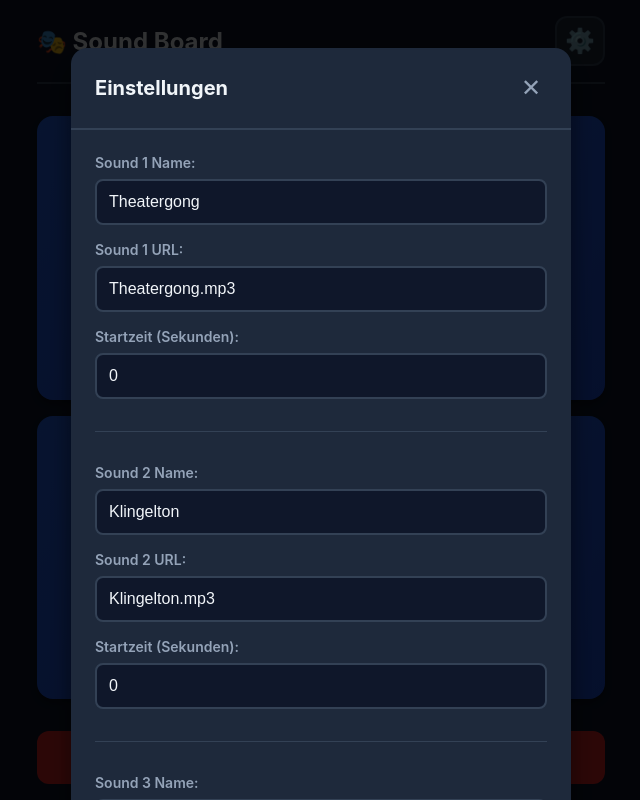
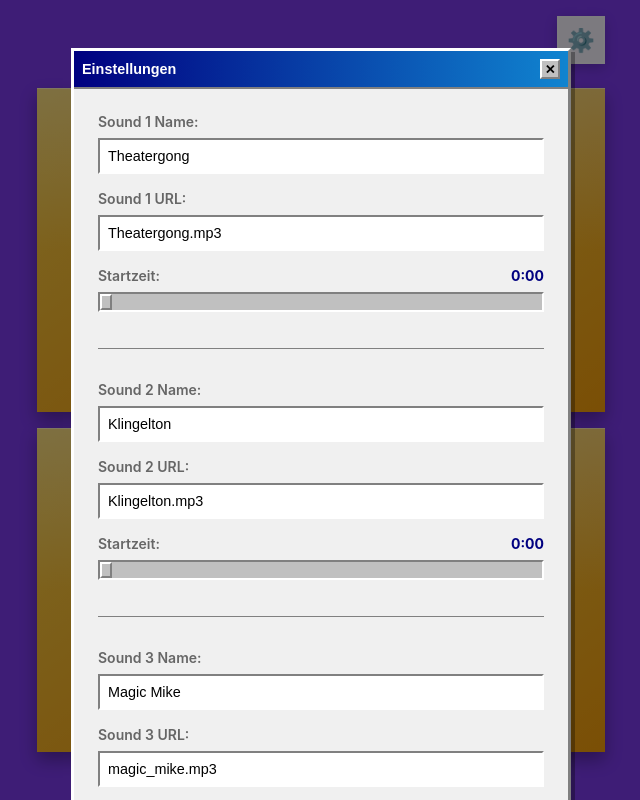
Before and after one commit to m1k3by/mini_button_app_theater_2025, a plain HTML site: page index.html in a window 1280 px wide. Both pictures are taken after a click on the button "⚙️". Shown: the whole page, without its empty margins (319-959 px from the left). Drawn offline with Linux system fonts and the light colour scheme.

Commit message:
Fancy lila Design mit kantigen Gold-Buttons, Slider-Zeitanzeige und Toggle-Funktion

```diff
--- a/app.js
+++ b/app.js
@@ -10,7 +10,7 @@ const defaultConfig = {
         { name: 'Theatergong', url: 'Theatergong.mp3', startTime: 0 },
         { name: 'Klingelton', url: 'Klingelton.mp3', startTime: 0 },
         { name: 'Magic Mike', url: 'magic_mike.mp3', startTime: 0 },
-        { name: 'Sexbomp', url: 'sexbomp.mp3', startTime: 0 }
+        { name: 'Sexbomb', url: 'sexbomb.mp3', startTime: 0 }
     ]
 };
 
@@ -49,16 +49,28 @@ function updateButtonLabels() {
     });
 }
 
-// Play sound
+// Play/Stop sound (Toggle)
 function playSound(index) {
     const sound = config.sounds[index];
+    const buttons = document.querySelectorAll('.sound-btn');
+    const button = buttons[index];
+
+    // If this button is already playing, stop it
+    if (button.classList.contains('playing')) {
+        if (currentAudio) {
+            currentAudio.pause();
+            currentAudio = null;
+        }
+        removePlayingState();
+        return;
+    }
 
     if (!sound.url) {
         alert('Bitte zuerst eine Sound-URL in den Einstellungen konfigurieren!');
         return;
     }
 
-    // Stop current audio if playing
+    // Stop any currently playing audio
     if (currentAudio) {
         currentAudio.pause();
         currentAudio = null;
@@ -67,11 +79,10 @@ function playSound(index) {
 
     // Create new audio element
     currentAudio = new Audio(sound.url);
-    currentAudio.currentTime = sound.startTime || 0;
+    const startTime = sound.startTime || 0;
 
     // Add playing state to button
-    const buttons = document.querySelectorAll('.sound-btn');
-    buttons[index].classList.add('playing');
+    button.classList.add('playing');
 
     // Remove playing state when audio ends
     currentAudio.addEventListener('ended', () => {
@@ -79,10 +90,29 @@ function playSound(index) {
         currentAudio = null;
     });
 
-    // Play audio
+    // Handle errors
+    currentAudio.addEventListener('error', (e) => {
+        console.error('Audio error:', e);
+        alert('Fehler beim Laden des Sounds!');
+        removePlayingState();
+        currentAudio = null;
+    });
+
+    // Play and seek when ready
+    currentAudio.addEventListener('loadedmetadata', () => {
+        try {
+            if (startTime > 0 && startTime < currentAudio.duration) {
+                currentAudio.currentTime = startTime;
+            }
+        } catch (e) {
+            console.log('Could not seek:', e);
+        }
+    }, { once: true });
+
+    // Start playing
     currentAudio.play().catch(error => {
-        console.error('Error playing audio:', error);
-        alert('Fehler beim Abspielen des Sounds. Bitte URL überprüfen!');
+        console.error('Play error:', error);
+        alert('Fehler beim Abspielen: ' + error.message);
         removePlayingState();
         currentAudio = null;
     });
@@ -105,6 +135,21 @@ function removePlayingState() {
     });
 }
 
+// Format seconds to MM:SS
+function formatTime(seconds) {
+    const mins = Math.floor(seconds / 60);
+    const secs = Math.floor(seconds % 60);
+    return `${mins}:${secs.toString().padStart(2, '0')}`;
+}
+
+// Update time display for slider
+function updateTimeDisplay(index, value) {
+    const display = document.getElementById(`sound${index + 1}-time`);
+    if (display) {
+        display.textContent = formatTime(value);
+    }
+}
+
 // Open settings modal
 function openSettings() {
     const modal = document.getElementById('settingsModal');
@@ -114,6 +159,7 @@ function openSettings() {
         document.getElementById(`sound${index + 1}-name`).value = sound.name || '';
         document.getElementById(`sound${index + 1}-url`).value = sound.url || '';
         document.getElementById(`sound${index + 1}-start`).value = sound.startTime || 0;
+        updateTimeDisplay(index, sound.startTime || 0);
     });
 
     modal.classList.add('active');
@@ -143,11 +189,9 @@ function saveSettings() {
         const saveBtn = document.getElementById('saveBtn');
         const originalText = saveBtn.textContent;
         saveBtn.textContent = '✓ Gespeichert!';
-        saveBtn.style.background = '#15803d';
 
         setTimeout(() => {
             saveBtn.textContent = originalText;
-            saveBtn.style.background = '';
         }, 1500);
     } else {
         alert('Fehler beim Speichern der Einstellungen!');
@@ -164,9 +208,6 @@ document.addEventListener('DOMContentLoaded', () => {
         btn.addEventListener('click', () => playSound(index));
     });
 
-    // Stop button
-    document.getElementById('stopBtn').addEventListener('click', stopSound);
-
     // Settings button
     document.getElementById('settingsBtn').addEventListener('click', openSettings);
 
@@ -175,6 +216,14 @@ document.addEventListener('DOMContentLoaded', () => {
 
     // Save button
     document.getElementById('saveBtn').addEventListener('click', saveSettings);
+
+    // Time sliders - update display in real-time
+    for (let i = 1; i <= 4; i++) {
+        const slider = document.getElementById(`sound${i}-start`);
+        slider.addEventListener('input', (e) => {
+            updateTimeDisplay(i - 1, parseFloat(e.target.value));
+        });
+    }
 
     // Close modal when clicking outside
     document.getElementById('settingsModal').addEventListener('click', (e) => {
--- a/index.html
+++ b/index.html
@@ -11,31 +11,22 @@
 <body>
     <div class="container">
         <header>
-            <h1>🎭 Sound Board</h1>
             <button class="settings-btn" id="settingsBtn">⚙️</button>
         </header>
 
         <div class="buttons-grid" id="buttonsGrid">
             <button class="sound-btn" data-sound="1">
-                <span class="btn-number">1</span>
                 <span class="btn-label" id="label1">Sound 1</span>
             </button>
             <button class="sound-btn" data-sound="2">
-                <span class="btn-number">2</span>
                 <span class="btn-label" id="label2">Sound 2</span>
             </button>
             <button class="sound-btn" data-sound="3">
-                <span class="btn-number">3</span>
                 <span class="btn-label" id="label3">Sound 3</span>
             </button>
             <button class="sound-btn" data-sound="4">
-                <span class="btn-number">4</span>
                 <span class="btn-label" id="label4">Sound 4</span>
             </button>
-        </div>
-
-        <div class="controls">
-            <button class="control-btn" id="stopBtn">⏹️ Stop</button>
         </div>
     </div>
 
@@ -54,8 +45,8 @@
                     <label for="sound1-url">Sound 1 URL:</label>
                     <input type="url" id="sound1-url" placeholder="https://...">
 
-                    <label for="sound1-start">Startzeit (Sekunden):</label>
-                    <input type="number" id="sound1-start" value="0" min="0" step="0.1">
+                    <label for="sound1-start">Startzeit: <span id="sound1-time">0:00</span></label>
+                    <input type="range" id="sound1-start" value="0" min="0" max="300" step="0.5">
                 </div>
 
                 <div class="setting-group">
@@ -65,8 +56,8 @@
                     <label for="sound2-url">Sound 2 URL:</label>
                     <input type="url" id="sound2-url" placeholder="https://...">
 
-                    <label for="sound2-start">Startzeit (Sekunden):</label>
-                    <input type="number" id="sound2-start" value="0" min="0" step="0.1">
+                    <label for="sound2-start">Startzeit: <span id="sound2-time">0:00</span></label>
+                    <input type="range" id="sound2-start" value="0" min="0" max="300" step="0.5">
                 </div>
 
                 <div class="setting-group">
@@ -76,8 +67,8 @@
                     <label for="sound3-url">Sound 3 URL:</label>
                     <input type="url" id="sound3-url" placeholder="https://...">
 
-                    <label for="sound3-start">Startzeit (Sekunden):</label>
-                    <input type="number" id="sound3-start" value="0" min="0" step="0.1">
+                    <label for="sound3-start">Startzeit: <span id="sound3-time">0:00</span></label>
+                    <input type="range" id="sound3-start" value="0" min="0" max="300" step="0.5">
                 </div>
 
                 <div class="setting-group">
@@ -87,8 +78,8 @@
                     <label for="sound4-url">Sound 4 URL:</label>
                     <input type="url" id="sound4-url" placeholder="https://...">
 
-                    <label for="sound4-start">Startzeit (Sekunden):</label>
-                    <input type="number" id="sound4-start" value="0" min="0" step="0.1">
+                    <label for="sound4-start">Startzeit: <span id="sound4-time">0:00</span></label>
+                    <input type="range" id="sound4-start" value="0" min="0" max="300" step="0.5">
                 </div>
 
                 <button class="save-btn" id="saveBtn">💾 Speichern</button>
--- a/style.css
+++ b/style.css
@@ -6,17 +6,21 @@
 }
 
 :root {
-    --primary: #2563eb;
-    --primary-hover: #1d4ed8;
-    --secondary: #64748b;
-    --danger: #dc2626;
-    --danger-hover: #b91c1c;
-    --success: #16a34a;
-    --bg: #0f172a;
-    --surface: #1e293b;
-    --text: #f1f5f9;
-    --text-muted: #94a3b8;
-    --border: #334155;
+    --primary: #4a4a4a;
+    --primary-hover: #333;
+    --secondary: #666;
+    --danger: #8b0000;
+    --danger-hover: #660000;
+    --success: #2d5016;
+    --bg: #7c3aed;
+    --surface: #f0f0f0;
+    --text: #000;
+    --text-muted: #666;
+    --border: #808080;
+    --btn-face: #c0c0c0;
+    --btn-shadow: #808080;
+    --btn-highlight: #ffffff;
+    --btn-color: #fbbf24;
 }
 
 body {
@@ -39,33 +43,28 @@ body {
 
 header {
     display: flex;
-    justify-content: space-between;
+    justify-content: flex-end;
     align-items: center;
-    margin-bottom: 2rem;
-    padding-bottom: 1rem;
-    border-bottom: 2px solid var(--border);
-}
-
-h1 {
-    font-size: 1.5rem;
-    font-weight: 700;
+    margin-bottom: 1.5rem;
 }
 
 .settings-btn {
-    background: var(--surface);
-    border: 2px solid var(--border);
-    color: var(--text);
-    font-size: 1.5rem;
-    width: 50px;
-    height: 50px;
-    border-radius: 12px;
+    background: rgba(255, 255, 255, 0.95);
+    border: 2px solid rgba(255, 255, 255, 0.3);
+    border-radius: 0;
+    color: #7c3aed;
+    font-size: 1.4rem;
+    width: 48px;
+    height: 48px;
     cursor: pointer;
+    font-family: 'Arial', sans-serif;
+    box-shadow: 0 4px 12px rgba(0, 0, 0, 0.2);
     transition: all 0.2s;
 }
 
 .settings-btn:active {
     transform: scale(0.95);
-    background: var(--border);
+    box-shadow: 0 2px 6px rgba(0, 0, 0, 0.3);
 }
 
 .buttons-grid {
@@ -77,76 +76,67 @@ h1 {
 }
 
 .sound-btn {
-    background: linear-gradient(135deg, var(--primary) 0%, var(--primary-hover) 100%);
+    background: linear-gradient(145deg, #fcd34d, #f59e0b);
     border: none;
-    border-radius: 16px;
-    color: var(--text);
-    font-size: 1rem;
-    font-weight: 600;
-    padding: 2rem 1rem;
+    border-radius: 0;
+    color: #1f2937;
+    font-size: 1.5rem;
+    font-weight: 900;
+    padding: 2.5rem 1rem;
     cursor: pointer;
-    transition: all 0.2s;
     display: flex;
     flex-direction: column;
     align-items: center;
+    justify-content: center;
     gap: 0.5rem;
-    min-height: 150px;
-    box-shadow: 0 4px 6px rgba(0, 0, 0, 0.3);
+    min-height: 160px;
+    font-family: 'Arial Black', 'Arial', sans-serif;
+    box-shadow: 0 8px 16px rgba(0,0,0,0.3), inset 0 1px 0 rgba(255,255,255,0.5);
+    text-shadow: 0 1px 2px rgba(255,255,255,0.5);
+    transition: all 0.15s cubic-bezier(0.4, 0, 0.2, 1);
+    position: relative;
+    overflow: hidden;
+}
+
+.sound-btn::before {
+    content: '';
+    position: absolute;
+    top: 0;
+    left: 0;
+    right: 0;
+    bottom: 0;
+    background: linear-gradient(180deg, rgba(255,255,255,0.3) 0%, transparent 50%);
+    border-radius: 0;
+    pointer-events: none;
 }
 
 .sound-btn:active {
-    transform: scale(0.95);
-    box-shadow: 0 2px 4px rgba(0, 0, 0, 0.4);
+    transform: translateY(2px);
+    box-shadow: 0 4px 8px rgba(0,0,0,0.3), inset 0 2px 4px rgba(0,0,0,0.2);
 }
 
 .sound-btn.playing {
-    background: linear-gradient(135deg, var(--success) 0%, #15803d 100%);
-    animation: pulse 1.5s infinite;
+    background: linear-gradient(145deg, #34d399, #10b981);
+    box-shadow: 0 4px 12px rgba(16, 185, 129, 0.4), inset 0 2px 4px rgba(0,0,0,0.2);
+    animation: pulse-glow 1.5s ease-in-out infinite;
 }
 
-@keyframes pulse {
+@keyframes pulse-glow {
     0%, 100% {
-        opacity: 1;
+        box-shadow: 0 4px 12px rgba(16, 185, 129, 0.4), inset 0 2px 4px rgba(0,0,0,0.2);
     }
     50% {
-        opacity: 0.8;
+        box-shadow: 0 6px 20px rgba(16, 185, 129, 0.6), inset 0 2px 4px rgba(0,0,0,0.2);
     }
 }
 
-.btn-number {
-    font-size: 2.5rem;
-    font-weight: 700;
-    line-height: 1;
+.btn-label {
+    font-size: 1.5rem;
+    text-align: center;
+    letter-spacing: 0.5px;
 }
 
-.btn-label {
-    font-size: 0.875rem;
-    opacity: 0.9;
-    text-align: center;
-}
 
-.controls {
-    display: flex;
-    gap: 1rem;
-}
-
-.control-btn {
-    flex: 1;
-    background: var(--danger);
-    border: none;
-    border-radius: 12px;
-    color: var(--text);
-    font-size: 1.1rem;
-    font-weight: 600;
-    padding: 1rem;
-    cursor: pointer;
-    transition: all 0.2s;
-}
-
-.control-btn:active {
-    transform: scale(0.95);
-    background: var(--danger-hover);
-}
 
 /* Modal */
 .modal {
@@ -156,7 +146,7 @@ h1 {
     left: 0;
     width: 100%;
     height: 100%;
-    background: rgba(0, 0, 0, 0.8);
+    background: rgba(0, 0, 0, 0.5);
     z-index: 1000;
     overflow-y: auto;
     -webkit-overflow-scrolling: touch;
@@ -171,46 +161,49 @@ h1 {
 
 .modal-content {
     background: var(--surface);
-    border-radius: 16px;
+    border: 3px solid;
+    border-color: var(--btn-highlight) var(--btn-shadow) var(--btn-shadow) var(--btn-highlight);
     width: 100%;
     max-width: 500px;
     margin: 2rem 0;
-    box-shadow: 0 20px 25px rgba(0, 0, 0, 0.5);
+    box-shadow: 4px 4px 0 rgba(0, 0, 0, 0.3);
 }
 
 .modal-header {
     display: flex;
     justify-content: space-between;
     align-items: center;
-    padding: 1.5rem;
+    padding: 0.5rem;
+    background: linear-gradient(90deg, #000080, #1084d0);
+    color: white;
     border-bottom: 2px solid var(--border);
 }
 
 .modal-header h2 {
-    font-size: 1.25rem;
+    font-size: 0.9rem;
+    font-weight: 700;
+    font-family: 'MS Sans Serif', Arial, sans-serif;
+}
+
+.close-btn {
+    background: var(--btn-face);
+    border: 2px solid;
+    border-color: var(--btn-highlight) var(--btn-shadow) var(--btn-shadow) var(--btn-highlight);
+    color: #000;
+    font-size: 0.8rem;
+    cursor: pointer;
+    padding: 0;
+    width: 20px;
+    height: 20px;
+    display: flex;
+    align-items: center;
+    justify-content: center;
+    font-family: 'MS Sans Serif', Arial, sans-serif;
     font-weight: 700;
 }
 
-.close-btn {
-    background: transparent;
-    border: none;
-    color: var(--text-muted);
-    font-size: 1.5rem;
-    cursor: pointer;
-    padding: 0;
-    width: 32px;
-    height: 32px;
-    display: flex;
-    align-items: center;
-    justify-content: center;
-    border-radius: 8px;
-    transition: all 0.2s;
-}
-
-.close-btn:hover,
 .close-btn:active {
-    background: var(--border);
-    color: var(--text);
+    border-color: var(--btn-shadow) var(--btn-highlight) var(--btn-highlight) var(--btn-shadow);
 }
 
 .modal-body {
@@ -240,39 +233,77 @@ h1 {
     margin-top: 0;
 }
 
-.setting-group input {
+.setting-group input[type="text"],
+.setting-group input[type="url"] {
     width: 100%;
-    background: var(--bg);
-    border: 2px solid var(--border);
-    border-radius: 8px;
+    background: white;
+    border: 2px solid;
+    border-color: var(--btn-shadow) var(--btn-highlight) var(--btn-highlight) var(--btn-shadow);
     color: var(--text);
-    padding: 0.75rem;
-    font-size: 1rem;
-    transition: all 0.2s;
+    padding: 0.5rem;
+    font-size: 0.9rem;
+    font-family: 'MS Sans Serif', Arial, sans-serif;
 }
 
-.setting-group input:focus {
-    outline: none;
-    border-color: var(--primary);
+.setting-group input[type="text"]:focus,
+.setting-group input[type="url"]:focus {
+    outline: 1px dotted #000;
+    outline-offset: -3px;
+}
+
+.setting-group input[type="range"] {
+    width: 100%;
+    height: 20px;
+    background: var(--btn-face);
+    border: 2px solid;
+    border-color: var(--btn-shadow) var(--btn-highlight) var(--btn-highlight) var(--btn-shadow);
+    -webkit-appearance: none;
+    appearance: none;
+}
+
+.setting-group input[type="range"]::-webkit-slider-thumb {
+    -webkit-appearance: none;
+    appearance: none;
+    width: 12px;
+    height: 16px;
+    background: var(--btn-face);
+    border: 2px solid;
+    border-color: var(--btn-highlight) var(--btn-shadow) var(--btn-shadow) var(--btn-highlight);
+    cursor: pointer;
+}
+
+.setting-group input[type="range"]::-moz-range-thumb {
+    width: 12px;
+    height: 16px;
+    background: var(--btn-face);
+    border: 2px solid;
+    border-color: var(--btn-highlight) var(--btn-shadow) var(--btn-shadow) var(--btn-highlight);
+    cursor: pointer;
+}
+
+.setting-group label span {
+    float: right;
+    font-weight: 700;
+    color: #000080;
 }
 
 .save-btn {
     width: 100%;
-    background: var(--success);
-    border: none;
-    border-radius: 12px;
+    background: var(--btn-face);
+    border: 3px solid;
+    border-color: var(--btn-highlight) var(--btn-shadow) var(--btn-shadow) var(--btn-highlight);
     color: var(--text);
-    font-size: 1.1rem;
-    font-weight: 600;
-    padding: 1rem;
+    font-size: 0.9rem;
+    font-weight: 700;
+    padding: 0.75rem;
     cursor: pointer;
-    transition: all 0.2s;
     margin-top: 1rem;
+    font-family: 'MS Sans Serif', Arial, sans-serif;
 }
 
 .save-btn:active {
-    transform: scale(0.98);
-    background: #15803d;
+    border-color: var(--btn-shadow) var(--btn-highlight) var(--btn-highlight) var(--btn-shadow);
+    padding: calc(0.75rem + 1px) 0.75rem calc(0.75rem - 1px) 0.75rem;
 }
 
 /* Responsive */
```
Also changed, not shown: 1 other file.
